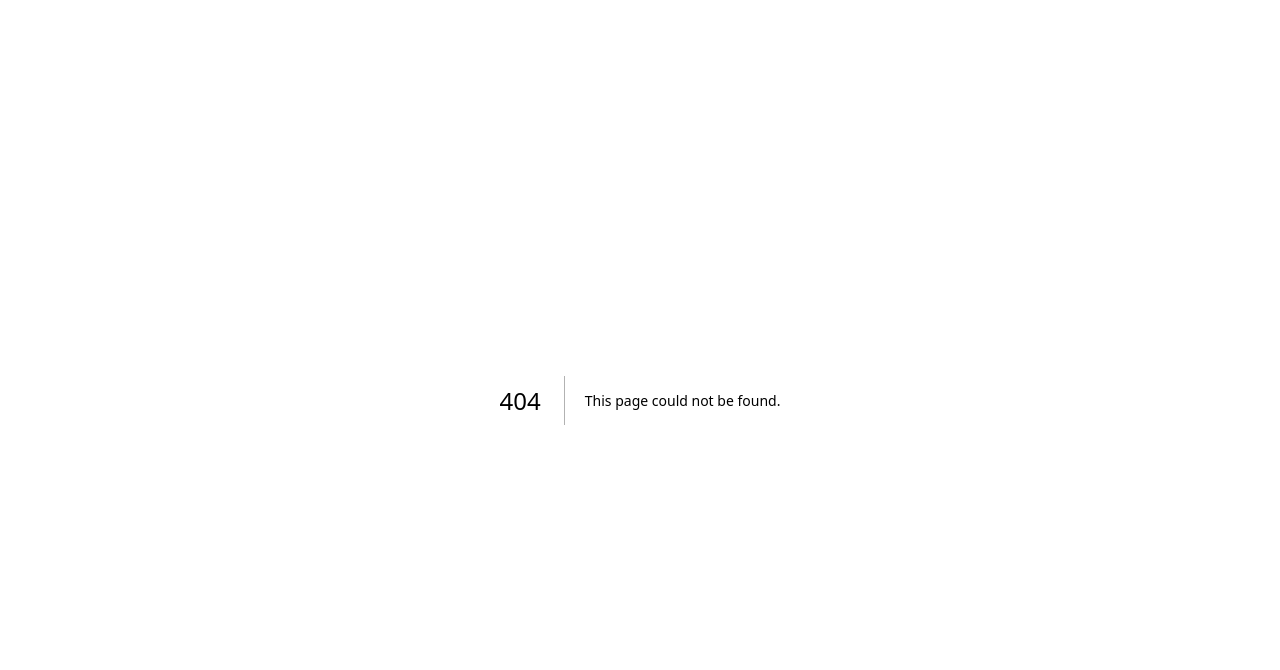
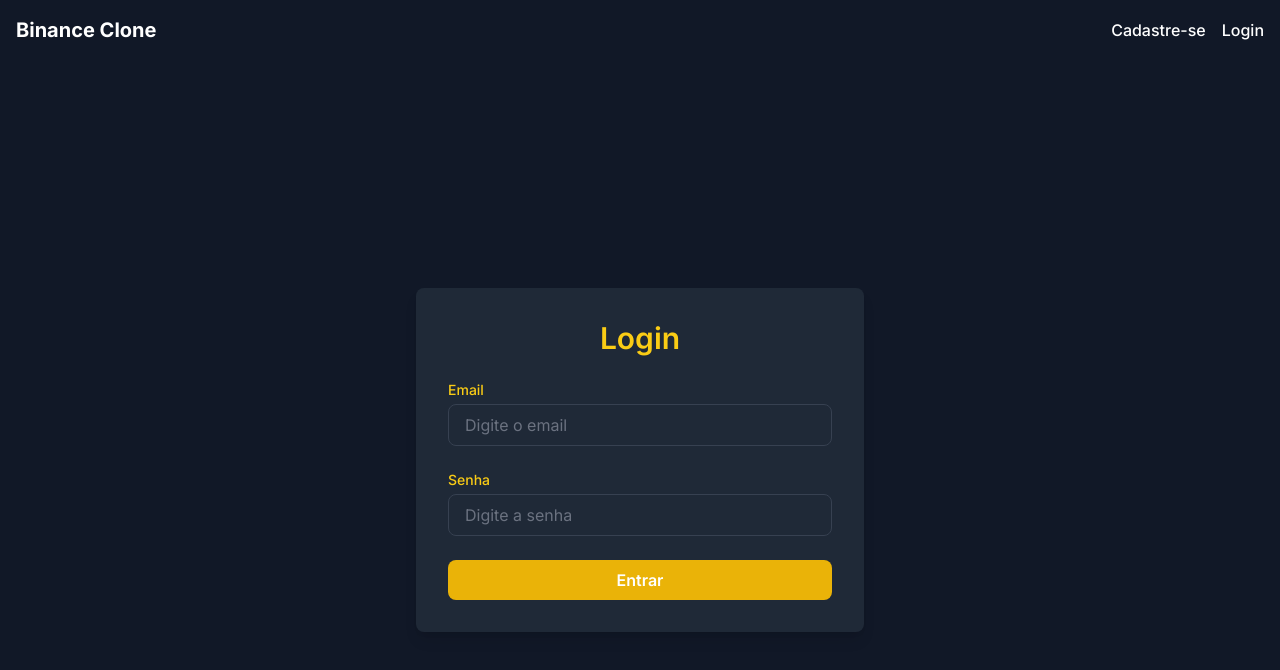
Before and after one commit to KaiqueAMesquita/binance-clone, a Next.js app in the folder frontend/frontend/: page /users/login in a window 1280 px wide. Before the commit this address had no page. Shown: the top 670 px of the page. Built offline with nearby package versions, Linux system fonts and the light colour scheme.

Commit message:
feat: Add User Login
Added the user Login Page and the Navbar

Davi Konuma

```diff
--- a/frontend/frontend/src/app/layout.tsx
+++ b/frontend/frontend/src/app/layout.tsx
@@ -3,6 +3,7 @@
 import './globals.css'
 import { ToastContainer } from "react-toastify";
 import "react-toastify/dist/ReactToastify.css";
+import Navbar from './users/components/Navbar';
 
 const inter = Inter({ subsets: ['latin'] })
 
@@ -19,6 +20,7 @@
   return (
     <html lang="en">
       <body className={inter.className}>
+      <Navbar/>
       {children}
       <ToastContainer
           position="top-right"
--- /dev/null
+++ b/frontend/frontend/src/app/users/components/Navbar.module.css
@@ -0,0 +1,12 @@
+.navbar {
+    @apply bg-gray-900 text-white flex items-center justify-between p-4 shadow-md;
+  }
+  .logo {
+    @apply text-xl font-bold;
+  }
+  .links {
+    @apply space-x-4;
+  }
+  .linkButton {
+    @apply text-white font-medium hover:text-yellow-400 transition duration-200;
+  }
--- /dev/null
+++ b/frontend/frontend/src/app/users/components/Navbar.tsx
@@ -0,0 +1,67 @@
+'use client';
+
+import Link from 'next/link';
+import { authAPI } from '@/services/API';
+import { useState, useEffect } from 'react';
+import styles from './Navbar.module.css';
+
+export default function Navbar() {
+  const [user, setUser] = useState<{ name: string } | null>(null);
+
+  useEffect(() => {
+    const stored = localStorage.getItem('user');
+    if (stored) {
+      try {
+        setUser(JSON.parse(stored));
+      } catch {
+        localStorage.removeItem('user');
+      }
+    }
+  }, []);
+
+  const handleLogout = async () => {
+    const token = localStorage.getItem('token');
+    try {
+      await fetch(authAPI.logout(), {
+        method: 'POST',
+        headers: {
+          'Content-Type': 'application/json',
+          ...(token ? { Authorization: `Bearer ${token}` } : {}),
+        },
+      });
+    } catch {
+      // ignore errors
+    } finally {
+      localStorage.removeItem('token');
+      localStorage.removeItem('user');
+      window.location.href = '/';
+    }
+  };
+
+  return (
+    <nav className={styles.navbar}>
+      <div className={styles.logo}>
+        <Link href="/">Binance Clone</Link>
+      </div>
+      <div className={styles.links}>
+        {user ? (
+          <>
+            <span>Bem vindo {user.name}</span>
+            <button onClick={handleLogout} className={styles.linkButton}>
+              Sair
+            </button>
+          </>
+        ) : (
+          <>
+            <Link href="/users/create" className={styles.linkButton}>
+              Cadastre-se
+            </Link>
+            <Link href="/users/login" className={styles.linkButton}>
+              Login
+            </Link>
+          </>
+        )}
+      </div>
+    </nav>
+  );
+}
--- a/frontend/frontend/src/app/users/create/page.tsx
+++ b/frontend/frontend/src/app/users/create/page.tsx
@@ -7,7 +7,7 @@
   return (
     <div className={styles.container}>
       <div className={styles.inner}>
-        <h1 className={styles.title}>Cadastrar Usuário</h1>
+        <h1 className={styles.title}>Seja Bem Vindo a Binance Clone!</h1>
         <UserForm />
       </div>
     </div>
--- /dev/null
+++ b/frontend/frontend/src/app/users/login/page.module.css
@@ -0,0 +1,21 @@
+.container {
+    @apply bg-gray-900 min-h-screen flex items-center justify-center;
+  }
+  .formWrapper {
+    @apply bg-gray-800 p-8 rounded-lg shadow-lg w-full max-w-md;
+  }
+  .title {
+    @apply text-yellow-400 text-3xl font-semibold text-center mb-6;
+  }
+  .form {
+    @apply space-y-6;
+  }
+  .inputLabel {
+    @apply block text-sm font-medium text-yellow-400 mb-1;
+  }
+  .inputField {
+    @apply w-full px-4 py-2 rounded-lg bg-gray-800 border border-gray-700 text-white placeholder-gray-500;
+  }
+  .submitButton {
+    @apply w-full bg-yellow-500 hover:bg-yellow-600 text-white font-semibold py-2 px-4 rounded-lg transition duration-300;
+  }
--- /dev/null
+++ b/frontend/frontend/src/app/users/login/page.tsx
@@ -0,0 +1,73 @@
+'use client';
+
+import { useState } from 'react';
+import { useRouter } from 'next/navigation';
+import { toast } from 'react-toastify';
+import InputMask from 'react-input-mask';
+import { authAPI } from '@/services/API';
+import styles from './page.module.css';
+
+export default function LoginPage() {
+  const router = useRouter();
+  const [email, setEmail] = useState('');
+  const [password, setPassword] = useState('');
+  const [loading, setLoading] = useState(false);
+
+  const handleSubmit = async (e: React.FormEvent) => {
+    e.preventDefault();
+    setLoading(true);
+    try {
+      const res = await fetch(authAPI.login(), {
+        method: 'POST',
+        headers: { 'Content-Type': 'application/json' },
+        body: JSON.stringify({ email, password }),
+      });
+      if (!res.ok) throw new Error();
+      const data = await res.json();
+      // Armazena token e info do usuário
+      localStorage.setItem('token', data.token);
+      // Provisório: extrai nome do email antes do '@'
+      const nameFromEmail = email.split('@')[0];
+      localStorage.setItem('user', JSON.stringify({ name: nameFromEmail }));
+      toast.success('Login realizado com sucesso!');
+      router.push('/');
+    } catch {
+      toast.error('Erro ao efetuar login.');
+    } finally {
+      setLoading(false);
+    }
+  };
+
+  return (
+    <div className={styles.container}>
+      <div className={styles.formWrapper}>
+        <h1 className={styles.title}>Login</h1>
+        <form onSubmit={handleSubmit} className={styles.form}>
+          <div>
+            <label className={styles.inputLabel}>Email</label>
+            <input
+              type="email"
+              value={email}
+              onChange={e => setEmail(e.target.value)}
+              placeholder="Digite o email"
+              className={styles.inputField}
+            />
+          </div>
+          <div>
+            <label className={styles.inputLabel}>Senha</label>
+            <input
+              type="password"
+              value={password}
+              onChange={e => setPassword(e.target.value)}
+              placeholder="Digite a senha"
+              className={styles.inputField}
+            />
+          </div>
+          <button type="submit" disabled={loading} className={styles.submitButton}>
+            {loading ? 'Carregando...' : 'Entrar'}
+          </button>
+        </form>
+      </div>
+    </div>
+  );
+}
```
Also changed, not shown: 12 other files (tests, documents, lock files or other folders).
